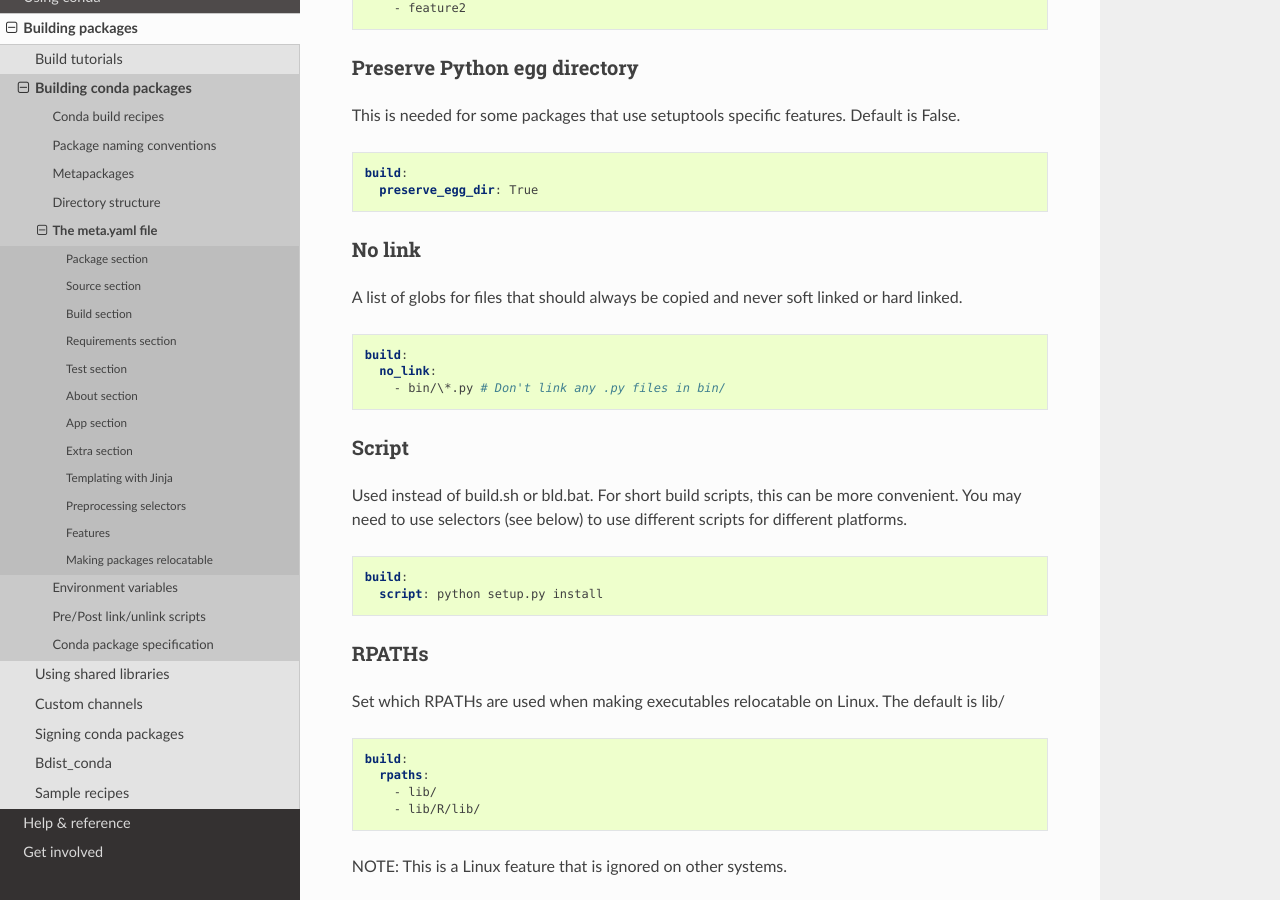
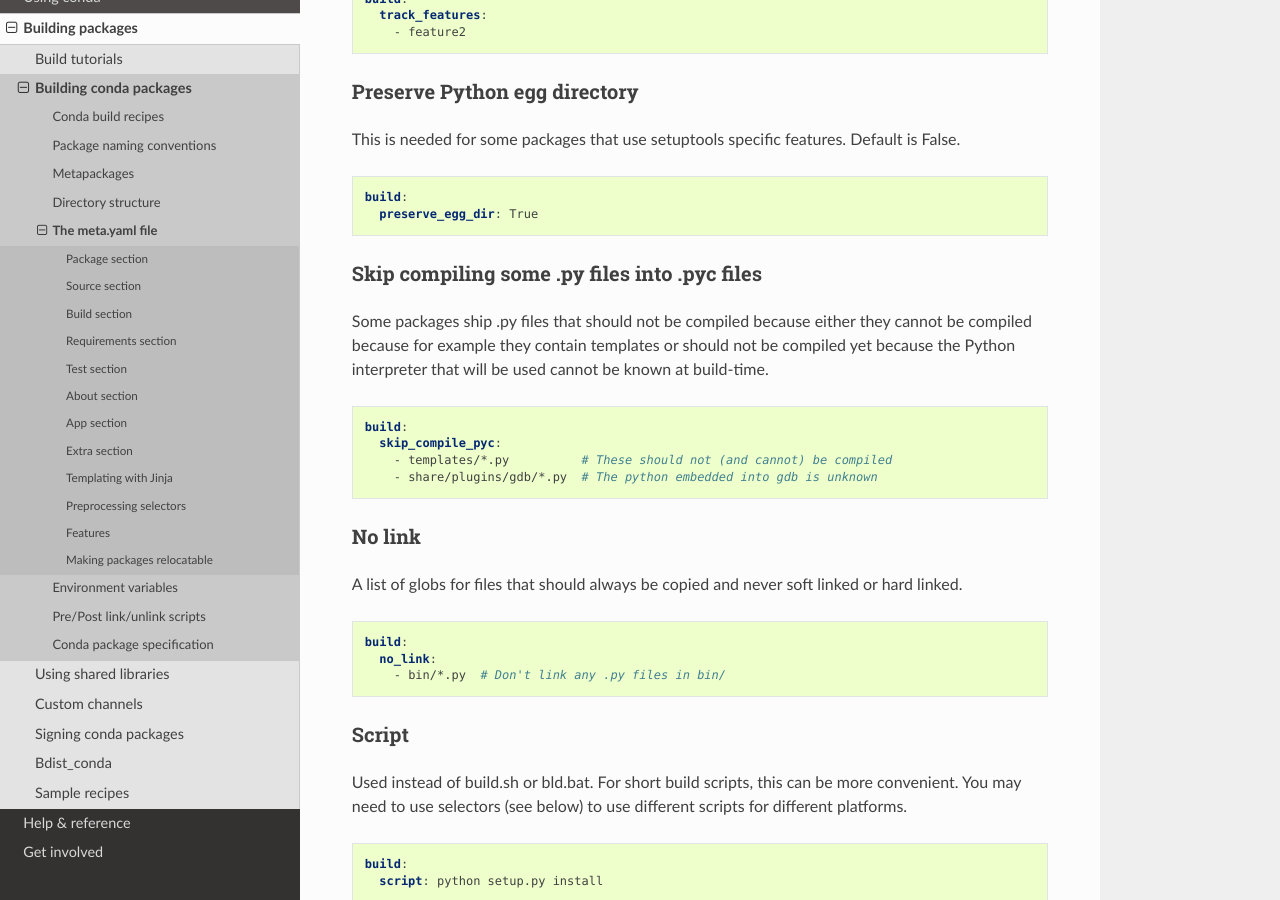
Before and after one commit to conda/conda-docs, a Sphinx documentation site: the page built from docs/source/building/meta-yaml.rst, in a window 1280 px wide and 900 px high, scrolled down 5389 px. Built offline with Sphinx 7.4.7 and the Read the Docs theme 2.0.0, drawn with Linux system fonts in a browser that asks for light colours; some of the changed text lies outside the part shown.

Commit message:
Document skip_compile_pyc
Also remove some unnecessary (maybe invalid) escaping.

```diff
--- a/docs/source/building/meta-yaml.rst
+++ b/docs/source/building/meta-yaml.rst
@@ -215,6 +215,20 @@ This is needed for some packages that use setuptools specific features. Default
   build:
     preserve_egg_dir: True
 
+Skip compiling some .py files into .pyc files
+~~~~~~~~~~~~~~~~~~~~~~~~~~~~~~~~~~~~~~~~~~~~~
+
+Some packages ship .py files that should not be compiled because either they cannot be
+compiled because for example they contain templates or should not be compiled yet because
+the Python interpreter that will be used cannot be known at build-time.
+
+.. code-block:: yaml
+
+  build:
+    skip_compile_pyc:
+      - templates/*.py          # These should not (and cannot) be compiled
+      - share/plugins/gdb/*.py  # The python embedded into gdb is unknown
+
 No link
 ~~~~~~~
 
@@ -224,7 +238,7 @@ A list of globs for files that should always be copied and never soft linked or
 
   build:
     no_link:
-      - bin/\*.py # Don't link any .py files in bin/
+      - bin/*.py  # Don't link any .py files in bin/
 
 Script
 ~~~~~~
```
